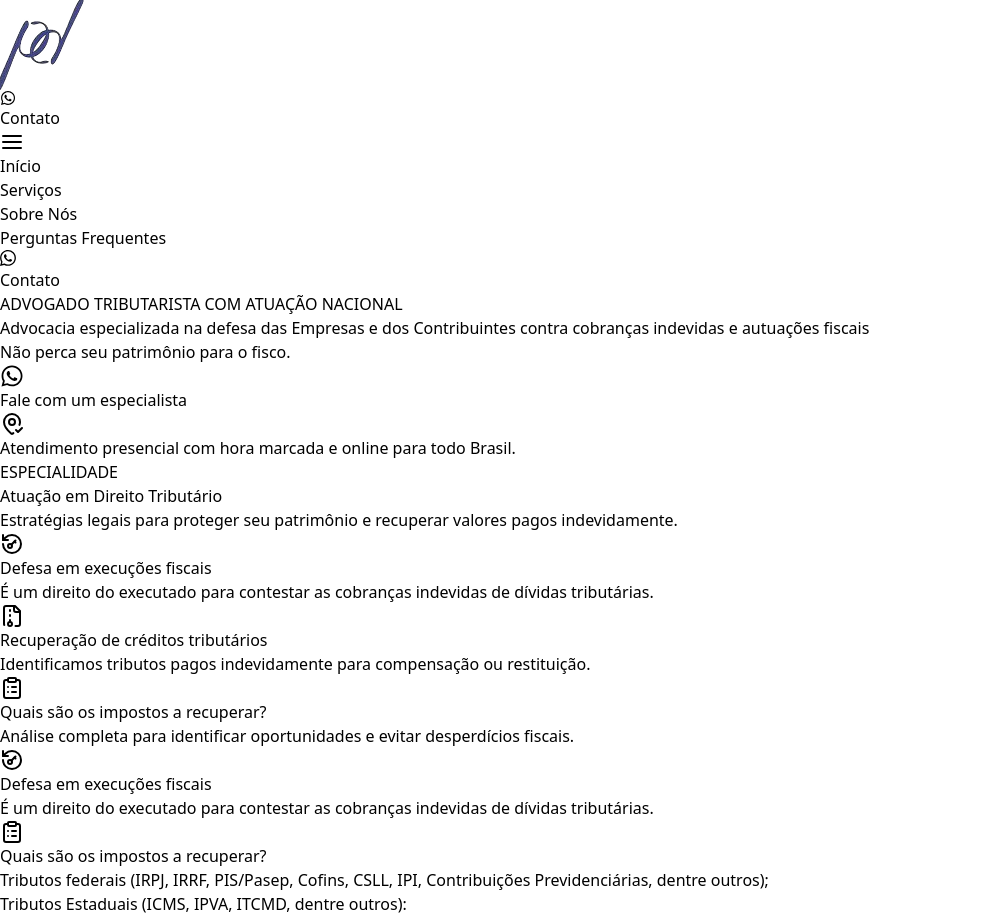
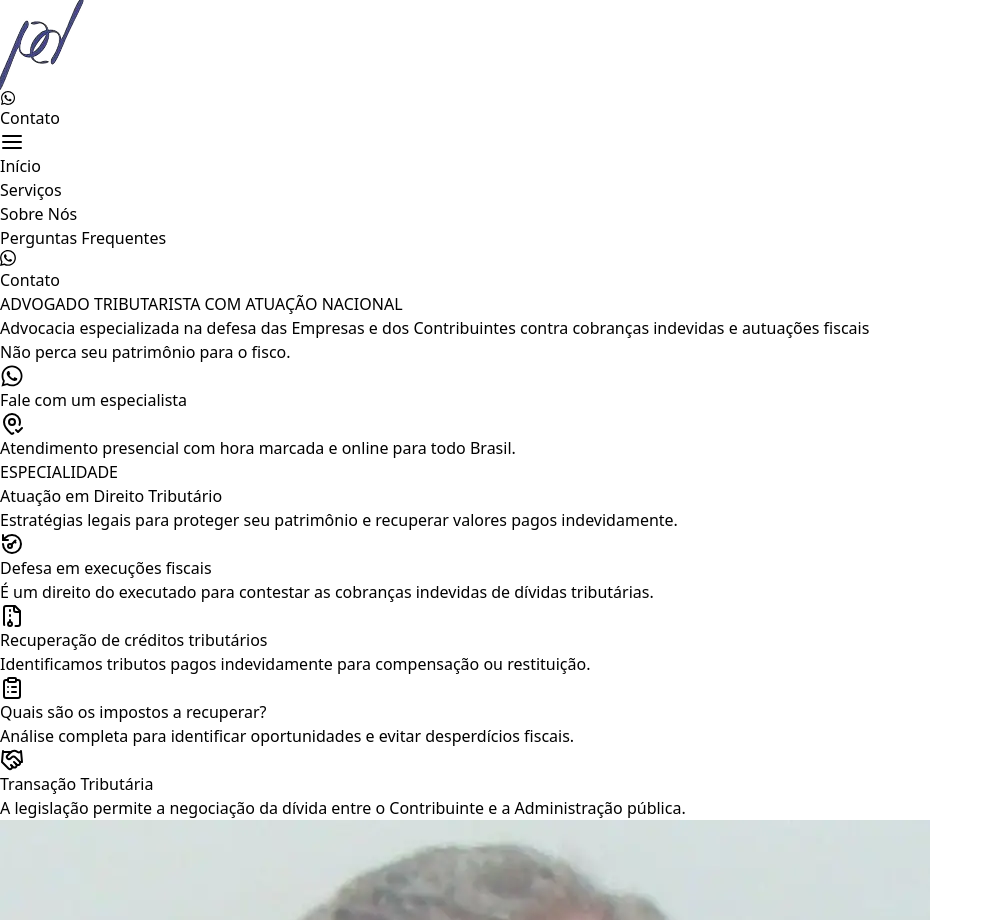
Before and after one commit to Paper-Street-Softwares/LP-Paulo-Druck, a React (Vite) app: page / in a window 1280 px wide. Shown: the top 920 px of the page, without its empty margins (0-993 px from the left). Built offline with nearby package versions, Linux system fonts and the light colour scheme; a web font is replaced by a local one.

Commit message:
fix: Altera estrutura da Features e insere copy

```diff
--- a/src/components/cards/IconFeatureCard.jsx
+++ b/src/components/cards/IconFeatureCard.jsx
@@ -19,7 +19,7 @@ export default function IconFeatureCard(props) {
 
   return (
     <div
-      className={`w-full tablet1:min-h-[300px] p-0 tablet1:w-[290px] mt-[36px] tablet1:mt-0 desktop1:w-[260px] desktop1:h-[500px] flex flex-col items-center desktop1:hover:scale-110 transition desktop1:p-0 ${className}`}
+      className={`w-full tablet1:min-h-[300px] p-0 tablet1:w-[290px] mt-[36px] tablet1:mt-0 desktop1:w-[260px] desktop1:h-[300px] flex flex-col items-center desktop1:hover:scale-110 transition desktop1:p-0 ${className}`}
     >
 
       <div
--- a/src/components/sections/FeaturesWithIcons.jsx
+++ b/src/components/sections/FeaturesWithIcons.jsx
@@ -22,7 +22,7 @@ export default function FeaturesWithIcons({ colorMode }) {
   const textClass = textClasses[colorMode] || textClasses.default;
 
   return (
-    <SectionArea id="service" className={`${bgClass} `} paddingbot={false}>
+    <SectionArea id="service" className={`${bgClass} `} paddingbot={true}>
       <SectionHeader
         className={`text-center ${textClass}`}
         miniTitle={content.texts.features.miniTag}
@@ -33,25 +33,17 @@ export default function FeaturesWithIcons({ colorMode }) {
         colorMode="dark"
       />
       <SectionWrapper>
-        {/* mobile */}
-        <div className="w-full flex flex-col items-center gap-2 pb-[48px] desktop1:gap-16 desktop1:hidden">
-          {/* Linha de cima: Azul e Verde */}
-          <div className="flex flex-col tablet1:flex-row tablet1:justify-center gap-5 w-full">
-            {/* Card Azul */}
-            <div className="w-full tablet1:w-[45%] desktop1:w-[28%] flex flex-col justify-center items-center">
+        <div className="flex desktop1:mt-[40px] flex-col items-center w-full tablet1:flex-row tablet1:justify-between desktop1:gap-x-0 desktop1:px-0">
+          <div className="col1 tablet1:w-[50%] desktop1:w-[28%] flex flex-col justify-center items-center">
             <MotionDivDownToUp>
               <IconFeatureCard
                 icon={content.texts.features.card1.icon}
                 title={content.texts.features.card1.title}
                 paragraph={content.texts.features.card1.subtitle}
-                  className={` ${textClass}`}
+                className={`tablet1:mb-[16px] desktop1:mb-0 desktop2:mb-[46px] ${textClass}`}
                 colorMode={colorMode}
               />
             </MotionDivDownToUp>
-            </div>
-
-            {/* Card Verde */}
-            <div className="w-full tablet1:w-[45%] desktop1:w-[28%] flex flex-col justify-center items-center  tablet1:mt-0">
             <MotionDivDownToUp>
               <IconFeatureCard
                 icon={content.texts.features.card2.icon}
@@ -62,61 +54,31 @@ export default function FeaturesWithIcons({ colorMode }) {
               />
             </MotionDivDownToUp>
           </div>
-          </div>
 
-          {/* Card Vermelho - abaixo centralizado */}
-          <div className="w-full tablet1:w-[60%] desktop1:w-[35%] flex flex-col justify-center items-center">
-            <MotionDivDownToUp>
-              <IconFeatureCard
-                icon={content.texts.features.card3.icon}
-                title={content.texts.features.card3.title}
-                paragraph={content.texts.features.card3.subtitle}
-                className={` ${textClass}`}
-                colorMode={colorMode}
-              />
-            </MotionDivDownToUp>
-          </div>
-        </div>
-
-        {/* desktop */}
-        <div className="hidden desktop1:mt-[40px] flex-col items-center w-full tablet1:flex-row tablet1:justify-between desktop1:gap-x-0 desktop1:px-0 desktop1:flex">
-          <div className="col1 tablet1:w-[50%] desktop1:mb-[25%] desktop1:w-[28%] flex flex-col justify-center items-center">
-            <MotionDivDownToUp>
-              <IconFeatureCard
-                icon={content.texts.features.card1.icon}
-                title={content.texts.features.card1.title}
-                paragraph={content.texts.features.card1.subtitle}
-                className={` ${textClass}`}
-                colorMode={colorMode}
-              />
-            </MotionDivDownToUp>
-          </div>
-
-          <MotionDivDownToUp className="hidden desktop1:flex flex-col gap-12 justify-center w-[35%] h-[1200px]">
+          <MotionDivDownToUp className="hidden desktop1:flex justify-center w-[35%]">
             <div
               className="hidden h-[640px] w-full desktop1:flex col2 rounded-2xl bg-top bg-cover shadow-custom-opacity shadow-shadowFeatures/10"
               style={{
                 backgroundImage: `url(${content.texts.features.imgFeatures})`,
               }}
             ></div>
+          </MotionDivDownToUp>
 
-            <MotionDivDownToUp className="m-auto">
+          <div className="col3 tablet1:w-[50%] desktop1:w-[28%] flex flex-col justify-center items-center">
+            <MotionDivDownToUp>
               <IconFeatureCard
                 icon={content.texts.features.card3.icon}
                 title={content.texts.features.card3.title}
-                paragraph={content.texts.features.card3.description}
-                className={` ${textClass}`}
+                paragraph={content.texts.features.card3.subtitle}
+                className={`tablet1:mb-[16px] desktop1:mb-0 desktop2:mb-[46px] ${textClass}`}
                 colorMode={colorMode}
               />
             </MotionDivDownToUp>
-          </MotionDivDownToUp>
-
-          <div className="col3 tablet1:w-[50%] desktop1:w-[28%] desktop1:mb-[25%] flex flex-col justify-center items-center ">
             <MotionDivDownToUp>
               <IconFeatureCard
-                icon={content.texts.features.card2.icon}
-                title={content.texts.features.card2.title}
-                paragraph={content.texts.features.card2.subtitle}
+                icon={content.texts.features.card4.icon}
+                title={content.texts.features.card4.title}
+                paragraph={content.texts.features.card4.subtitle}
                 className={textClass}
                 colorMode={colorMode}
               />
--- a/src/content/content.jsx
+++ b/src/content/content.jsx
@@ -307,9 +307,9 @@ const content = {
       },
       card4: {
         img: featuresImg4,
-        title: "Transação de dívida tributária",
+        title: "Transação Tributária",
         subtitle:
-          "Negociação com o Fisco para parcelar, reduzir encargos e regularizar dívidas.",
+          "A legislação permite a negociação da dívida entre o Contribuinte e a Administração pública.",
         description: (
           <div>
             A_Definir
```
Lines whose indentation alone changed are shown as unchanged.
